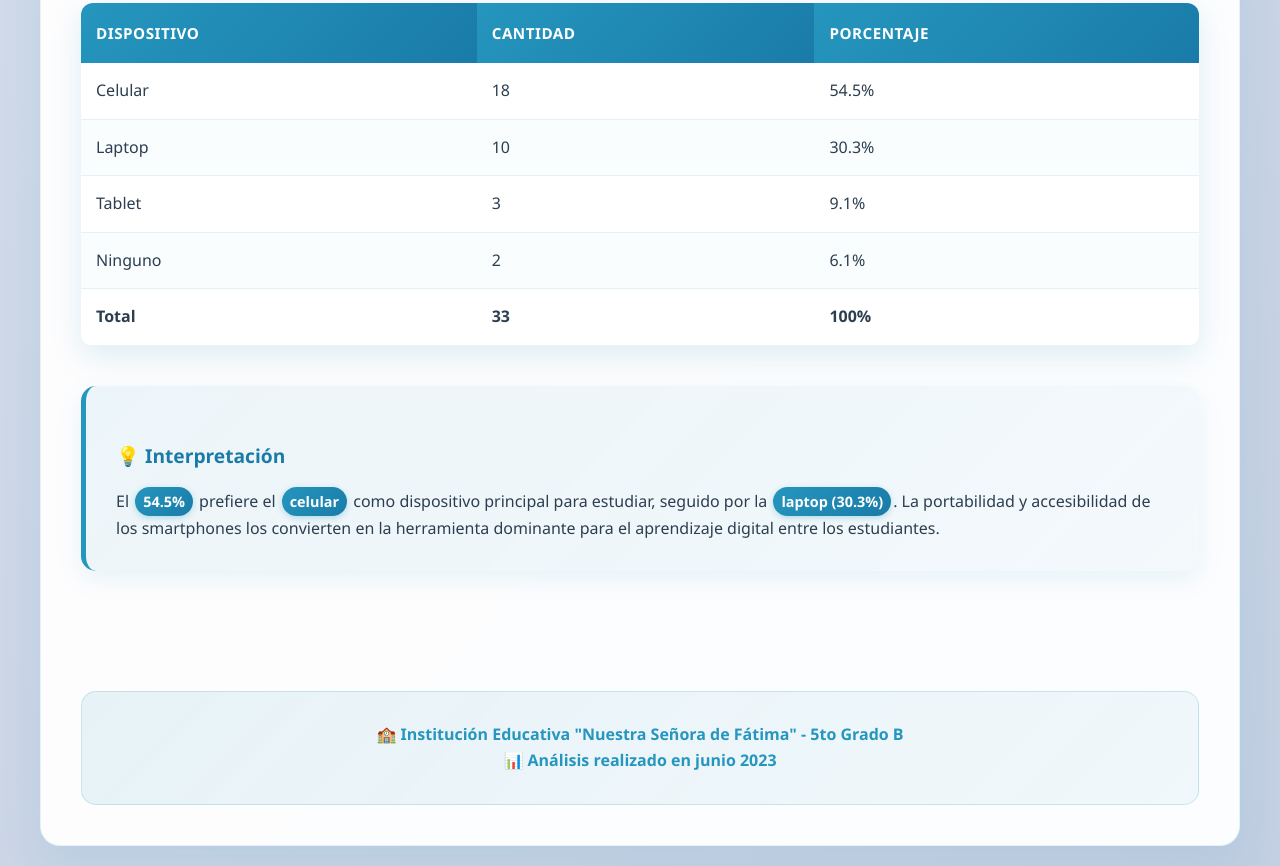
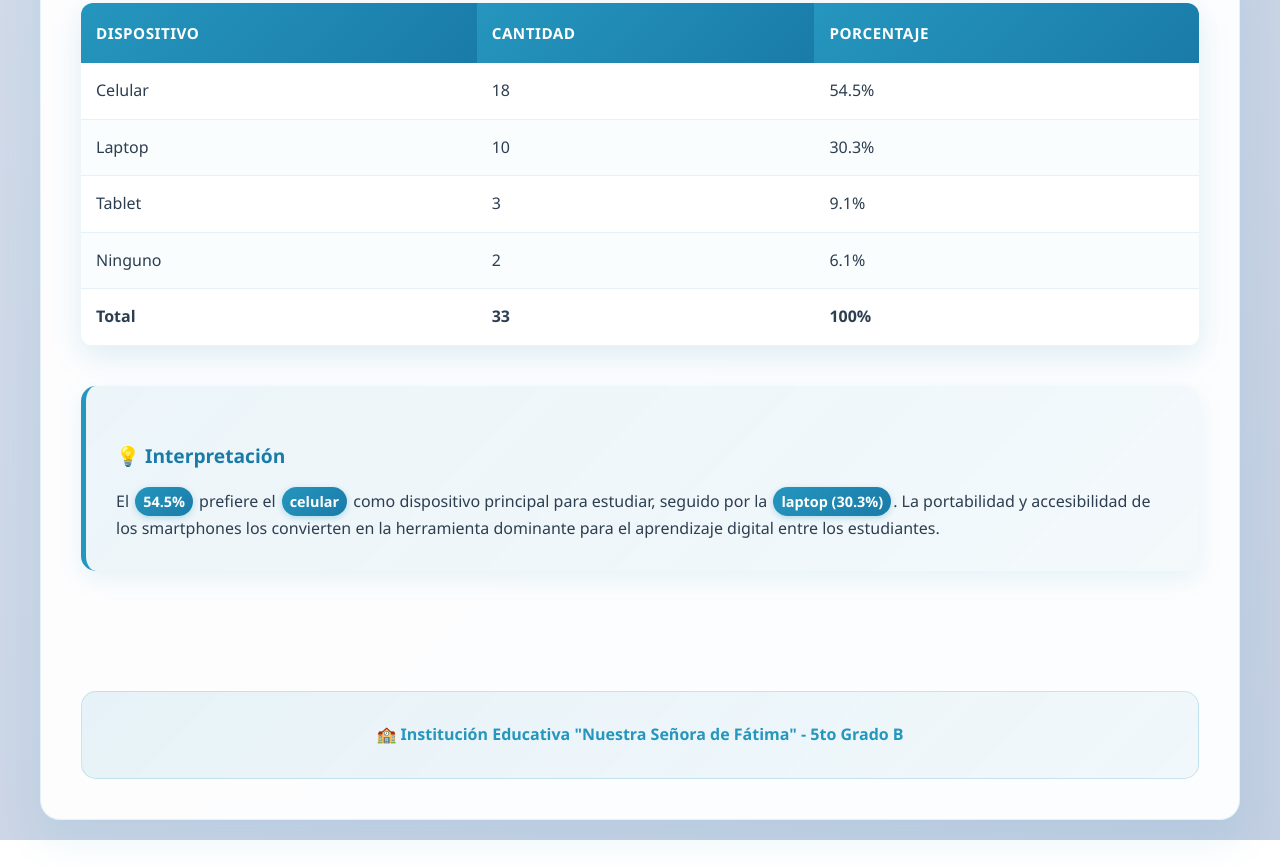
Before and after one commit to Damrznoe12/Tablas-Excel, a plain HTML site: page index.html in a window 1280 px wide. Shown: the part 5912-6778 px from the top of the page. After the commit the page ends 6752 px from the top, so only its background shows below. Drawn offline with Linux system fonts and the light colour scheme.

Commit message:
Add files via upload

```diff
--- a/index.html
+++ b/index.html
@@ -459,7 +459,6 @@
 
         <div class="footer">
             <p>🏫 Institución Educativa "Nuestra Señora de Fátima" - 5to Grado B<br>
-            📊 Análisis realizado en junio 2023</p>
         </div>
     </div>
 </body>
```
